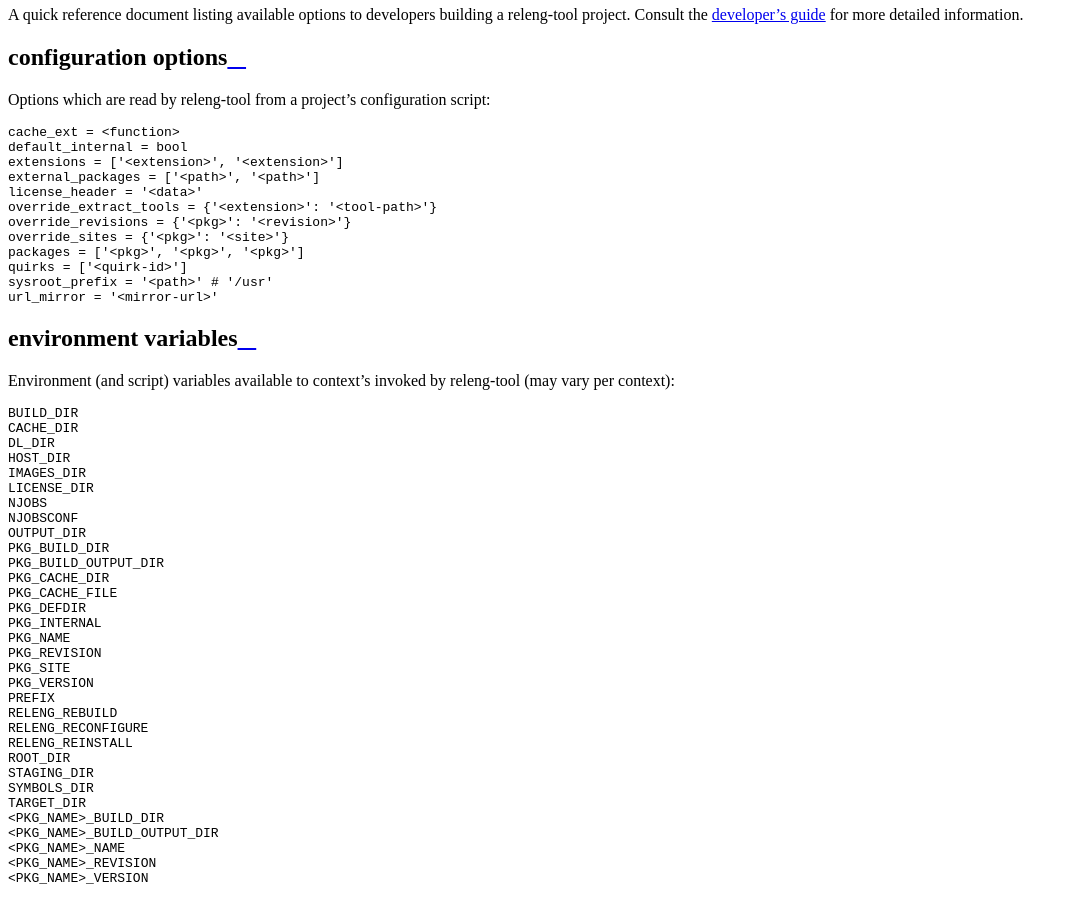
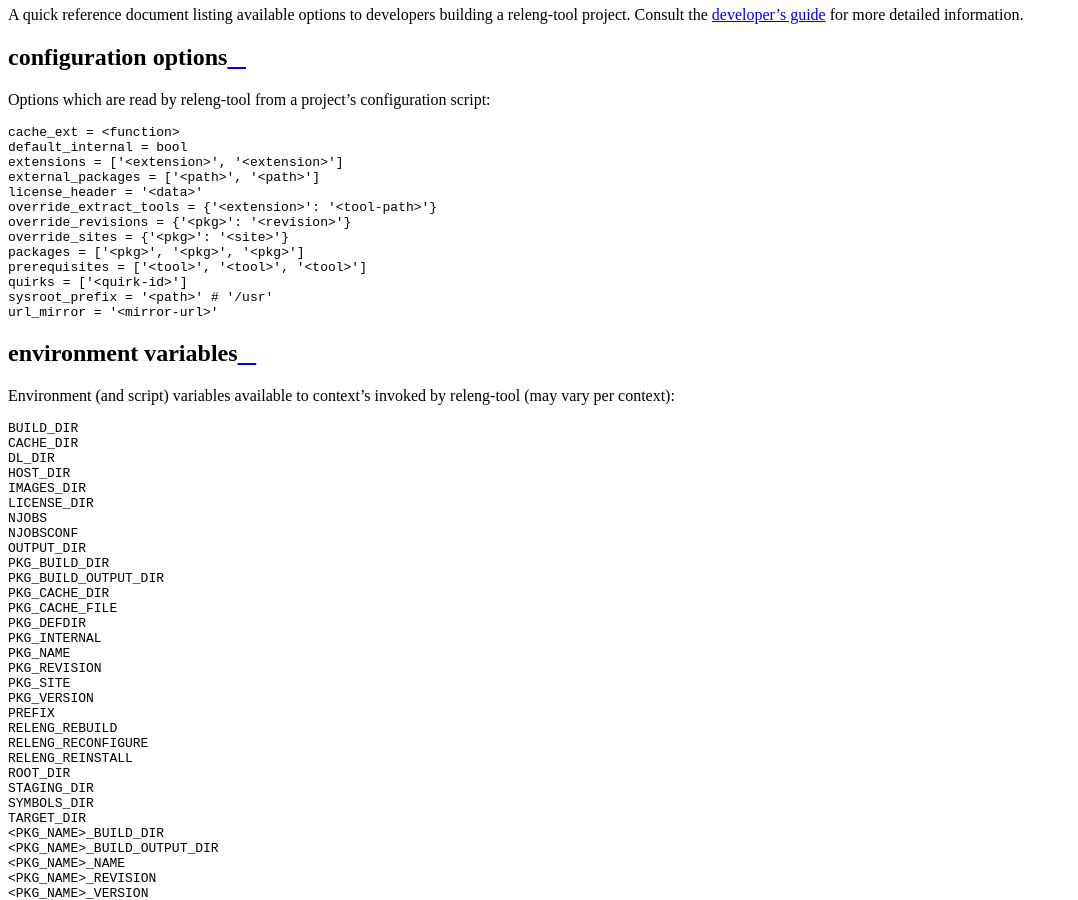
Before and after one commit to releng-tool/releng-tool, a Sphinx documentation site: the page built from Documentation/annex-a.rst, in a window 1280 px wide and 900 px high, scrolled down 980 px. Shown: the whole window, without its empty margins (0-1078 px from the left). Built offline with Sphinx 7.4.7 and the Read the Docs theme 2.0.0, drawn with Linux system fonts in a browser that asks for light colours.

Commit message:
Documentation: adding new prerequisites configuration
Adding the newly added project configuration `prerequisites` to the
developer's guide document.

Signed-off-by: James Knight <james.d.knight@live.com>

```diff
--- a/Documentation/annex-a.rst
+++ b/Documentation/annex-a.rst
@@ -21,6 +21,7 @@ Options which are read by releng-tool from a project's configuration script:
    override_revisions = {'<pkg>': '<revision>'}
    override_sites = {'<pkg>': '<site>'}
    packages = ['<pkg>', '<pkg>', '<pkg>']
+   prerequisites = ['<tool>', '<tool>', '<tool>']
    quirks = ['<quirk-id>']
    sysroot_prefix = '<path>' # '/usr'
    url_mirror = '<mirror-url>'
```
Also changed, not shown: 1 other file.
